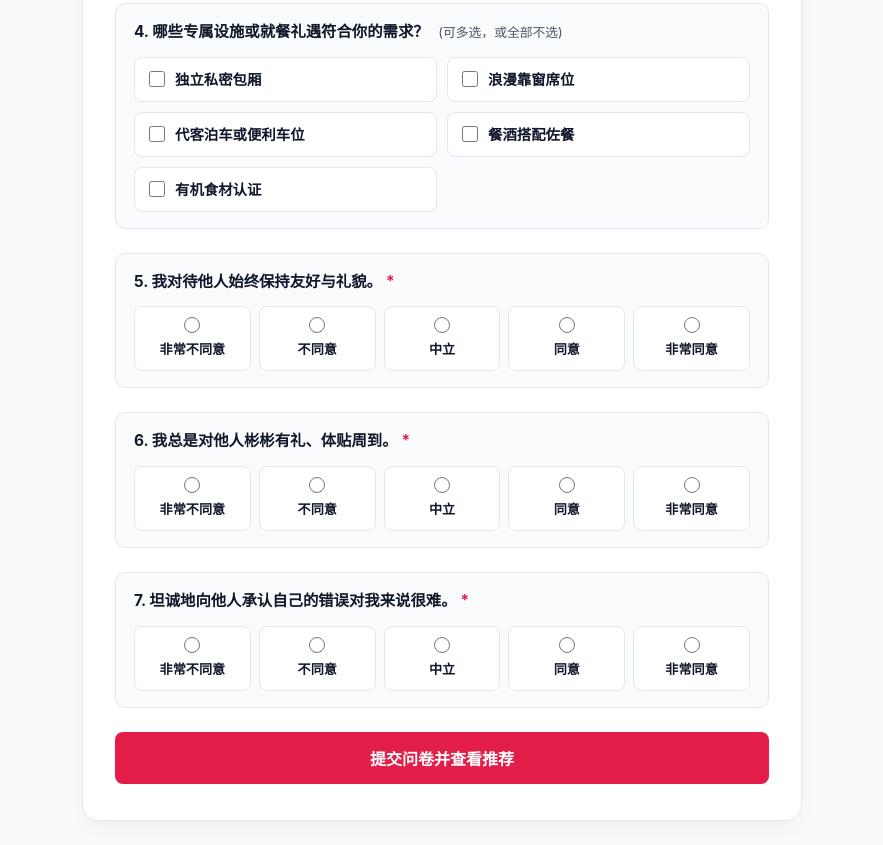
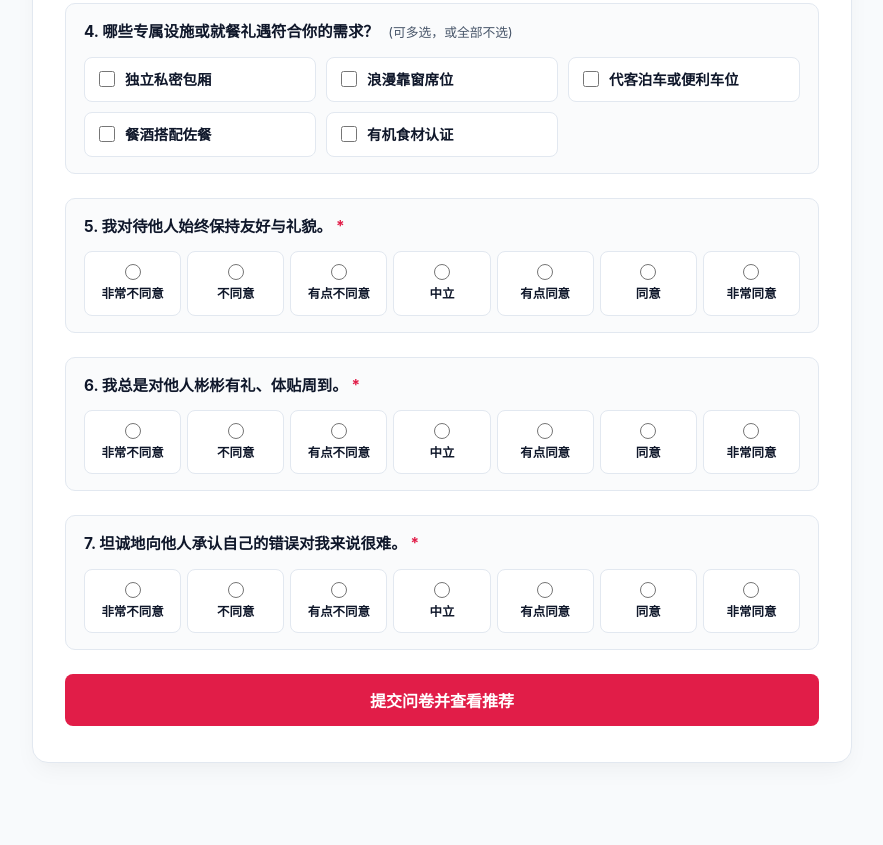
Before and after one commit to hkmu-ba-study-team-2026/onlinestudy2026-4, a website: page index.html in a window 1280 px wide. Shown: the part 708-1553 px from the top of the page, without its empty margins (198-1081 px from the left). After the commit the page ends 1495 px from the top, so only its background shows below. Drawn offline with Linux system fonts and the light colour scheme; no server answers.

Commit message:
Anthony commit

```diff
--- a/index.html
+++ b/index.html
@@ -28,7 +28,7 @@
         }
         .container {
             background-color: var(--card-bg);
-            max-width: 720px;
+            max-width: 820px;
             width: 100%;
             border-radius: 16px;
             box-shadow: 0 10px 25px -5px rgba(0, 0, 0, 0.05), 0 8px 10px -6px rgba(0, 0, 0, 0.01);
@@ -72,12 +72,13 @@
             grid-template-columns: repeat(auto-fit, minmax(220px, 1fr));
             gap: 10px;
         }
+        /* 7 點量表專用網格排版 */
         .likert-grid {
             display: grid;
-            grid-template-columns: repeat(5, 1fr);
-            gap: 8px;
+            grid-template-columns: repeat(7, 1fr);
+            gap: 6px;
         }
-        @media (max-width: 600px) {
+        @media (max-width: 768px) {
             .likert-grid {
                 grid-template-columns: 1fr;
             }
@@ -111,14 +112,15 @@
             align-items: center;
             justify-content: center;
             text-align: center;
-            padding: 10px 6px;
+            padding: 12px 4px;
             border: 1.5px solid var(--border-color);
             border-radius: 8px;
             cursor: pointer;
             background: #ffffff;
             transition: all 0.2s ease;
-            font-size: 0.82rem;
+            font-size: 0.78rem;
             font-weight: 600;
+            line-height: 1.3;
         }
         .likert-card:hover {
             border-color: #cbd5e1;
@@ -279,7 +281,7 @@
             </div>
         </div>
 
-        <!-- 问题 5 (新增): I always stay friendly and courteous with other people. -->
+        <!-- 问题 5 (7 级量表): I always stay friendly and courteous with other people. -->
         <div class="form-group">
             <label class="question-title">5. 我对待他人始终保持友好与礼貌。<span class="required">*</span></label>
             <div class="likert-grid">
@@ -293,20 +295,28 @@
                 </label>
                 <label class="likert-card">
                     <input type="radio" name="q5_friendly" value="3" required>
+                    <span>有点不同意</span>
+                </label>
+                <label class="likert-card">
+                    <input type="radio" name="q5_friendly" value="4" required>
                     <span>中立</span>
                 </label>
                 <label class="likert-card">
-                    <input type="radio" name="q5_friendly" value="4" required>
+                    <input type="radio" name="q5_friendly" value="5" required>
+                    <span>有点同意</span>
+                </label>
+                <label class="likert-card">
+                    <input type="radio" name="q5_friendly" value="6" required>
                     <span>同意</span>
                 </label>
                 <label class="likert-card">
-                    <input type="radio" name="q5_friendly" value="5" required>
+                    <input type="radio" name="q5_friendly" value="7" required>
                     <span>非常同意</span>
                 </label>
             </div>
         </div>
 
-        <!-- 问题 6 (新增): I am always polite and considerate of others. -->
+        <!-- 问题 6 (7 级量表): I am always polite and considerate of others. -->
         <div class="form-group">
             <label class="question-title">6. 我总是对他人彬彬有礼、体贴周到。<span class="required">*</span></label>
             <div class="likert-grid">
@@ -320,20 +330,28 @@
                 </label>
                 <label class="likert-card">
                     <input type="radio" name="q6_polite" value="3" required>
+                    <span>有点不同意</span>
+                </label>
+                <label class="likert-card">
+                    <input type="radio" name="q6_polite" value="4" required>
                     <span>中立</span>
                 </label>
                 <label class="likert-card">
-                    <input type="radio" name="q6_polite" value="4" required>
+                    <input type="radio" name="q6_polite" value="5" required>
+                    <span>有点同意</span>
+                </label>
+                <label class="likert-card">
+                    <input type="radio" name="q6_polite" value="6" required>
                     <span>同意</span>
                 </label>
                 <label class="likert-card">
-                    <input type="radio" name="q6_polite" value="5" required>
+                    <input type="radio" name="q6_polite" value="7" required>
                     <span>非常同意</span>
                 </label>
             </div>
         </div>
 
-        <!-- 问题 7 (新增): It is difficult to admit my mistakes openly to others. -->
+        <!-- 问题 7 (7 级量表): It is difficult to admit my mistakes openly to others. -->
         <div class="form-group">
             <label class="question-title">7. 坦诚地向他人承认自己的错误对我来说很难。<span class="required">*</span></label>
             <div class="likert-grid">
@@ -347,14 +365,22 @@
                 </label>
                 <label class="likert-card">
                     <input type="radio" name="q7_admit_mistakes" value="3" required>
+                    <span>有点不同意</span>
+                </label>
+                <label class="likert-card">
+                    <input type="radio" name="q7_admit_mistakes" value="4" required>
                     <span>中立</span>
                 </label>
                 <label class="likert-card">
-                    <input type="radio" name="q7_admit_mistakes" value="4" required>
+                    <input type="radio" name="q7_admit_mistakes" value="5" required>
+                    <span>有点同意</span>
+                </label>
+                <label class="likert-card">
+                    <input type="radio" name="q7_admit_mistakes" value="6" required>
                     <span>同意</span>
                 </label>
                 <label class="likert-card">
-                    <input type="radio" name="q7_admit_mistakes" value="5" required>
+                    <input type="radio" name="q7_admit_mistakes" value="7" required>
                     <span>非常同意</span>
                 </label>
             </div>
@@ -468,7 +494,7 @@
         const preferredRegion = (formData.get("preferred_region") || "").trim();
         const preferredCuisine = (formData.get("preferred_cuisine") || "").trim();
 
-        // 获取新增的 3 道量表题回答 (1~5)
+        // 提取 7 级量表回答 (1~7)
         const q5Friendly = parseInt(formData.get("q5_friendly"), 10);
         const q6Polite = parseInt(formData.get("q6_polite"), 10);
         const q7AdmitMistakes = parseInt(formData.get("q7_admit_mistakes"), 10);
@@ -494,7 +520,7 @@
         let finalNudgeText = "";
 
         if (useRealAi) {
-            // === 真實 AI 組 (Group 0 & 2)：正交偏好最佳配對 ===
+            // === 真实 AI 组 (Group 0 & 2)：正交最佳匹配 ===
             const ecoCandidates = allRests.filter(r => Boolean(r.ecoAward) || Boolean(r.hasSustainable));
             const pool = ecoCandidates.length > 0 ? ecoCandidates : allRests;
 
@@ -517,10 +543,10 @@
                 finalRecId = bestLocalMatch.id;
                 finalNudgeText = showAiLabel
                     ? `AI 智能分析\n根据您对「${preferredRegion}」及「${preferredCuisine}」的偏好，为您特别推荐荣获环保认证的 ${bestLocalMatch.name}。`
-                    : `平台为您特别推荐荣获环保认证的 ${bestLocalMatch.name}。`;
+                    : `根据您对「${preferredRegion}」及「${preferredCuisine}」的偏好，为您特别推荐荣获环保认证的 ${bestLocalMatch.name}。`;
             }
 
-            // 嘗試呼叫後端 API
+            // 尝试呼叫后端 API
             const controller = new AbortController();
             const timeout = setTimeout(() => controller.abort(), 5000);
 
@@ -541,19 +567,19 @@
                     if (resData.nudge_text) {
                         let text = resData.nudge_text;
                         if (!showAiLabel) {
-                            text = text.replace(/AI\s*智能(推荐|分析)?/gi, "平台")
+                            text = text.replace(/AI\s*智能(推荐|分析)?/gi, "专家精心")
                                 .replace(/AI/gi, "精选");
                         }
                         finalNudgeText = text;
                     }
                 }
             } catch (e) {
-                console.log("使用本地正交精準匹配餐廳:", finalRecId);
+                console.log("使用本地正交精准匹配餐厅:", finalRecId);
             } finally {
                 clearTimeout(timeout);
             }
         } else {
-            // === 非 AI 推薦組 (Group 1 & 3)：自所有 Eco 餐廳中隨機抽選 1 間 ===
+            // === 非 AI 推荐组 (Group 1 & 3)：自所有 Eco 餐厅中随机挑选 1 间 ===
             const randomEcoRest = getRandomEcoRestaurant();
             finalRecId = randomEcoRest.id;
             const ecoHighlight = randomEcoRest.ecoAward || "可持续环保与有机认证";
@@ -563,14 +589,14 @@
                 : `为您精选荣获${ecoHighlight}的 ${randomEcoRest.name}，坚持品质食材与可持续美馔体验。`;
         }
 
-        // 保存狀態至本地
+        // 保存状态至本地
         localStorage.setItem('participantGroup', assignedGroup.toString());
         localStorage.setItem('showAiLabel', showAiLabel ? "true" : "false");
         localStorage.setItem('ai_recommended_restaurant_id', finalRecId.toString());
         localStorage.setItem('ai_nudge_text', finalNudgeText);
         localStorage.setItem('user_preferences', JSON.stringify(surveyResponses));
 
-        // 寫入 Firebase
+        // 写入 Firebase
         if (typeof db !== 'undefined' && db) {
             try {
                 await db.ref('survey_responses').push({
```
